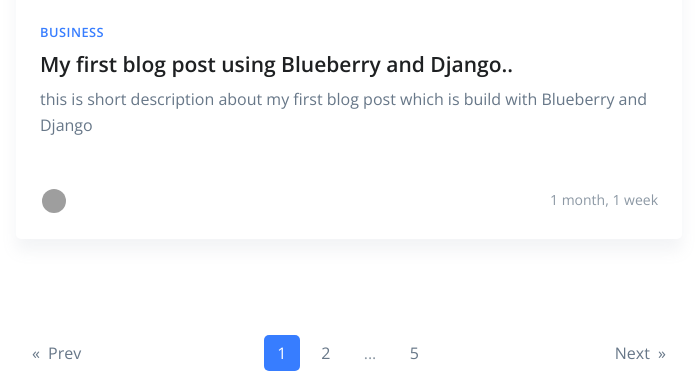
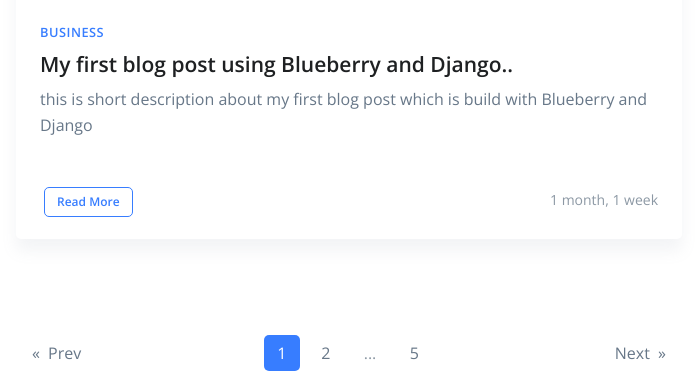
Before and after one commit to Sayeem25/django-project, a Django app: page /blog/ in a window 1280 px wide. Shown: the part 759-1136 px from the top of the page, without its empty margins (291-988 px from the left). Run offline with Django 3.2, Linux system fonts and the light colour scheme; data comes from the database, SQL or seed files in the repository; some libraries are stand-ins or nearby versions; grey boxes are pictures that could not be loaded.

Commit message:
update blog

```diff
--- a/templates/blog/index.html
+++ b/templates/blog/index.html
@@ -1405,11 +1405,13 @@
                     data-placement="top"
                     title="Hanna Wolfe"
                   >
-                    <img
-                      class="avatar-img"
-                      src="{% static "blueberry/assets/img/100x100/img20.jpg" %}"
-                      alt="Image Description"
-                    />
+                    <button
+                    type="button"
+                    class="btn btn-xs btn-outline-primary font-weight-bold text-nowrap ml-1"
+                  >
+                    Read More
+                  </button>
+
                   </div>
                 </div>
                 <div
```
